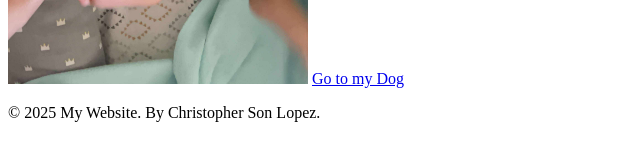
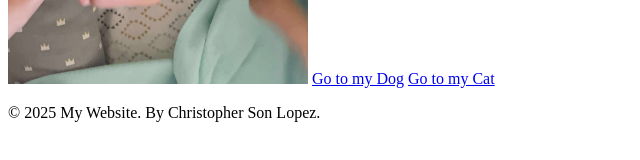
Before and after one commit to christophersonlopez-cyber/HTML_Project, a plain HTML site: page assignment.html in a window 1280 px wide. Shown: the part 563-723 px from the top of the page, without its empty margins (0-640 px from the left). Drawn offline with Linux system fonts and the light colour scheme.

Commit message:
added my cat assignment

```diff
--- a/assignment.html
+++ b/assignment.html
@@ -12,6 +12,8 @@
 
             <img src="baby.jpg" alt="Example image" width="300">
             <a href="dog.html">Go to my Dog</a>
+
+            <a href="https://www.zooplus.co.uk/magazine/wp-content/uploads/2021/01/striped-grey-kitten.webp">Go to my Cat</a>
         </main>
 
         <footer>
```
Also changed, not shown: dog.html (+1 -0 lines).
